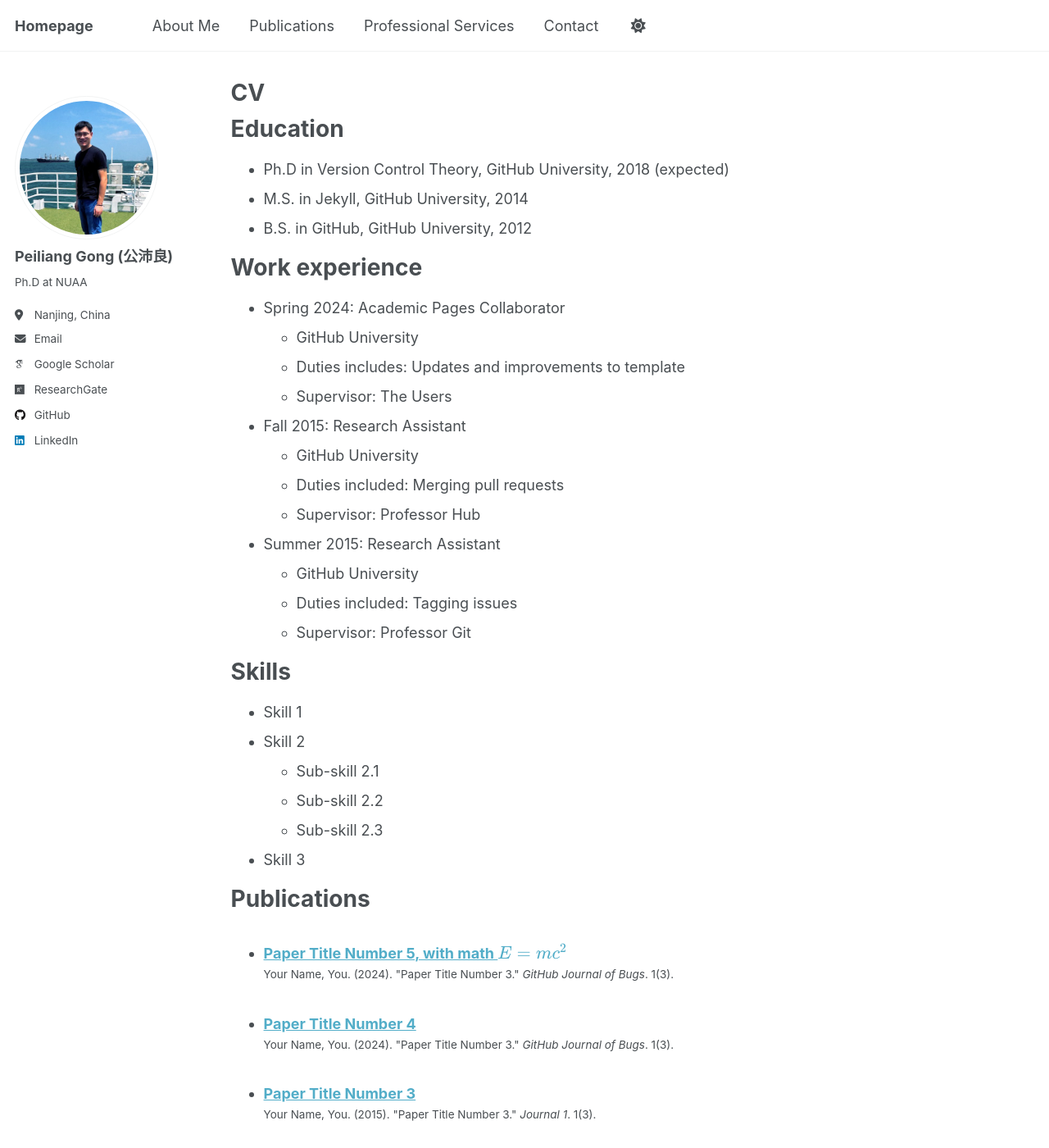
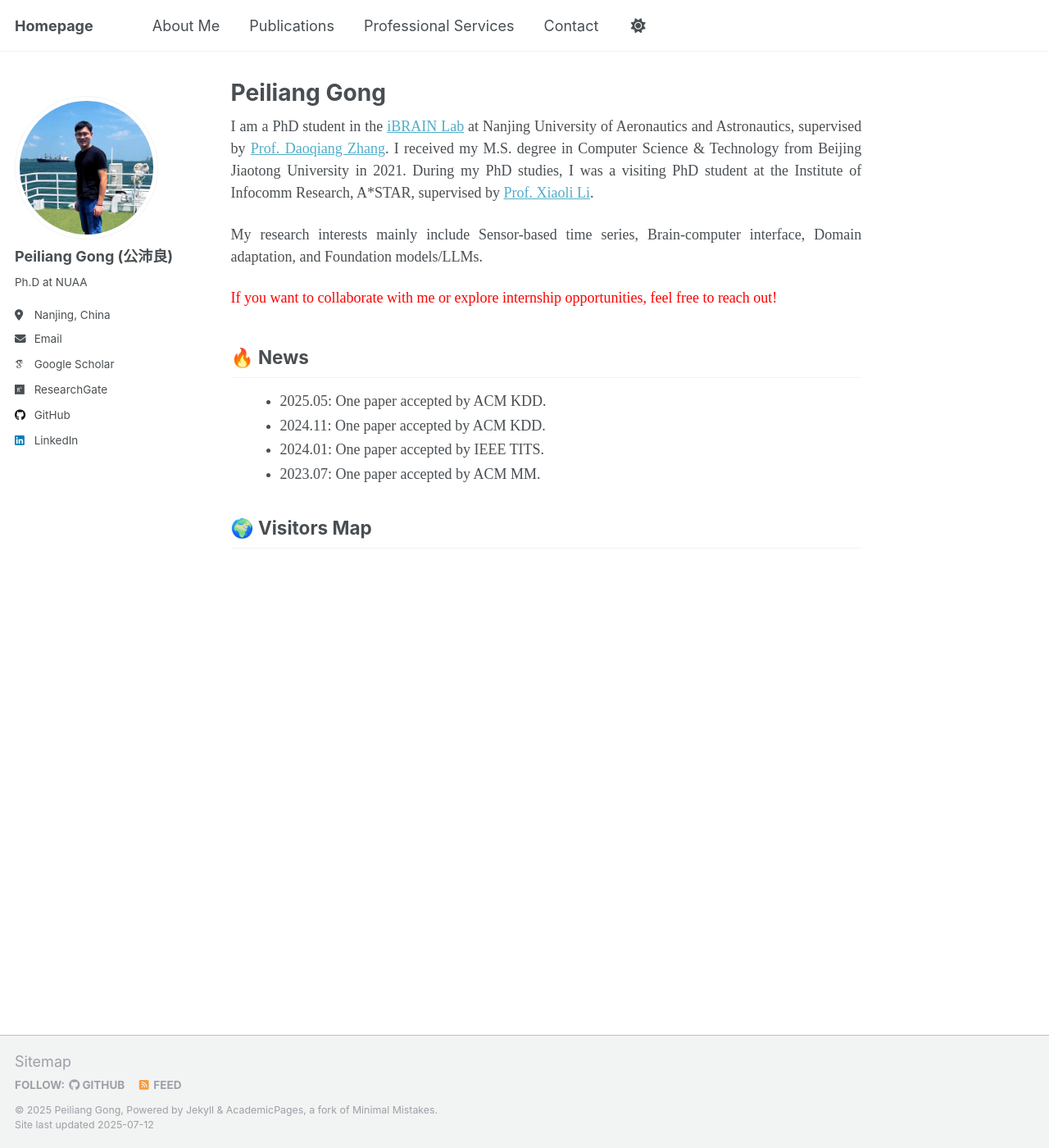
Before and after one commit to Tokenmw/Tokenmw.github.io, a Jekyll site: the page built from _pages/cv.md, in a window 1280 px wide and 1400 px high. Shown: the whole window at 82% size. Built offline with Jekyll 4.4.1, drawn with Linux system fonts in a browser that asks for light colours; some web fonts are replaced; a script that is not in the unit is left out; some of the changed text lies outside the part shown.

Commit message:
Update cv.md

```diff
--- a/_pages/cv.md
+++ b/_pages/cv.md
@@ -1,64 +1,36 @@
 ---
-layout: archive
-title: "CV"
-permalink: /cv/
+permalink: /
+title: "Peiliang Gong"
 author_profile: true
 redirect_from:
-  - /resume
+  - /about/
+  - /about.html
 ---
 
-{% include base_path %}
+<style>
+html {
+  scroll-behavior: smooth;
+}
+</style>
 
-Education
-======
-* Ph.D in Version Control Theory, GitHub University, 2018 (expected)
-* M.S. in Jekyll, GitHub University, 2014
-* B.S. in GitHub, GitHub University, 2012
+<!-- About Me -->
+<div style="font-family: 'Times New Roman', serif; text-align: justify;">
+<p>I am a PhD student in the <a href="https://ibrain.nuaa.edu.cn/">iBRAIN Lab</a> at Nanjing University of Aeronautics and Astronautics, supervised by <a href="https://parnec.nuaa.edu.cn/zhangdq/">Prof. Daoqiang Zhang</a>. I received my M.S. degree in Computer Science & Technology from Beijing Jiaotong University in 2021. During my PhD studies, I was a visiting PhD student at the Institute of Infocomm Research, A*STAR, supervised by <a href="https://personal.ntu.edu.sg/xlli/">Prof. Xiaoli Li</a>.</p>
 
-Work experience
-======
-* Spring 2024: Academic Pages Collaborator
-  * GitHub University
-  * Duties includes: Updates and improvements to template
-  * Supervisor: The Users
+<p>My research interests mainly include Sensor-based time series, Brain-computer interface, Domain adaptation, and Foundation models/LLMs.</p>
+</div>
 
-* Fall 2015: Research Assistant
-  * GitHub University
-  * Duties included: Merging pull requests
-  * Supervisor: Professor Hub
+<div style="font-family: 'Times New Roman', serif; color: red; text-align: justify;">
+If you want to collaborate with me or explore internship opportunities, feel free to reach out!
+</div>
 
-* Summer 2015: Research Assistant
-  * GitHub University
-  * Duties included: Tagging issues
-  * Supervisor: Professor Git
+<!-- News -->
+{% include_relative news.md %}
 
-Skills
-======
-* Skill 1
-* Skill 2
-  * Sub-skill 2.1
-  * Sub-skill 2.2
-  * Sub-skill 2.3
-* Skill 3
-
-Publications
-======
-  <ul>{% for post in site.publications reversed %}
-    {% include archive-single-cv.html %}
-  {% endfor %}</ul>
-
-Talks
-======
-  <ul>{% for post in site.talks reversed %}
-    {% include archive-single-talk-cv.html  %}
-  {% endfor %}</ul>
-
-Teaching
-======
-  <ul>{% for post in site.teaching reversed %}
-    {% include archive-single-cv.html %}
-  {% endfor %}</ul>
-
-Service and leadership
-======
-* Currently signed in to 43 different slack teams
+<!-- Visitor Map -->
+<div style="font-family: 'Times New Roman', serif; margin-top: -50px;">
+<h2>🌍 Visitors Map</h2>
+<div style="text-align: center; transform: scale(0.25); transform-origin: top center;">
+<script type="text/javascript" id="clstr_globe" src="//clustrmaps.com/globe.js?d=5st2g4bl81qeCCobOUfMInvv1O7ym540NlzpNwnL1-I"></script>
+</div>
+</div>
```
